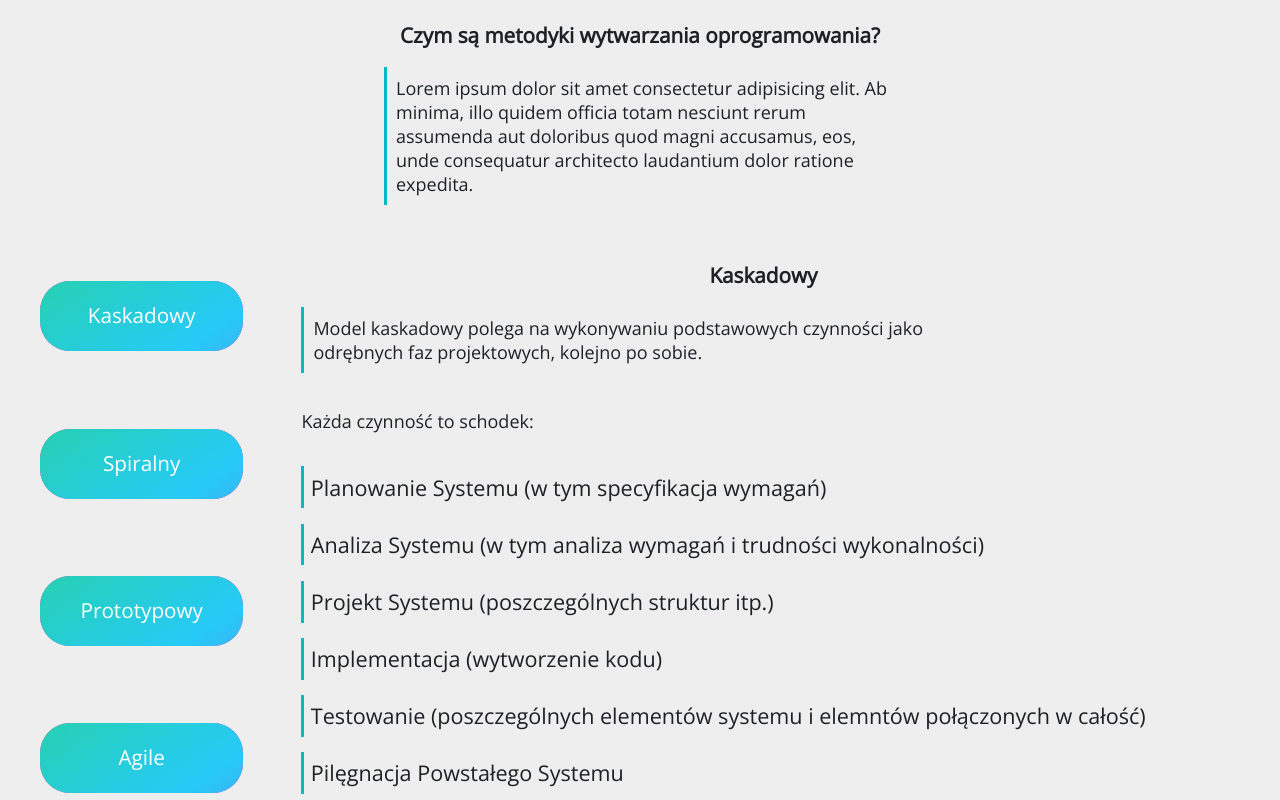
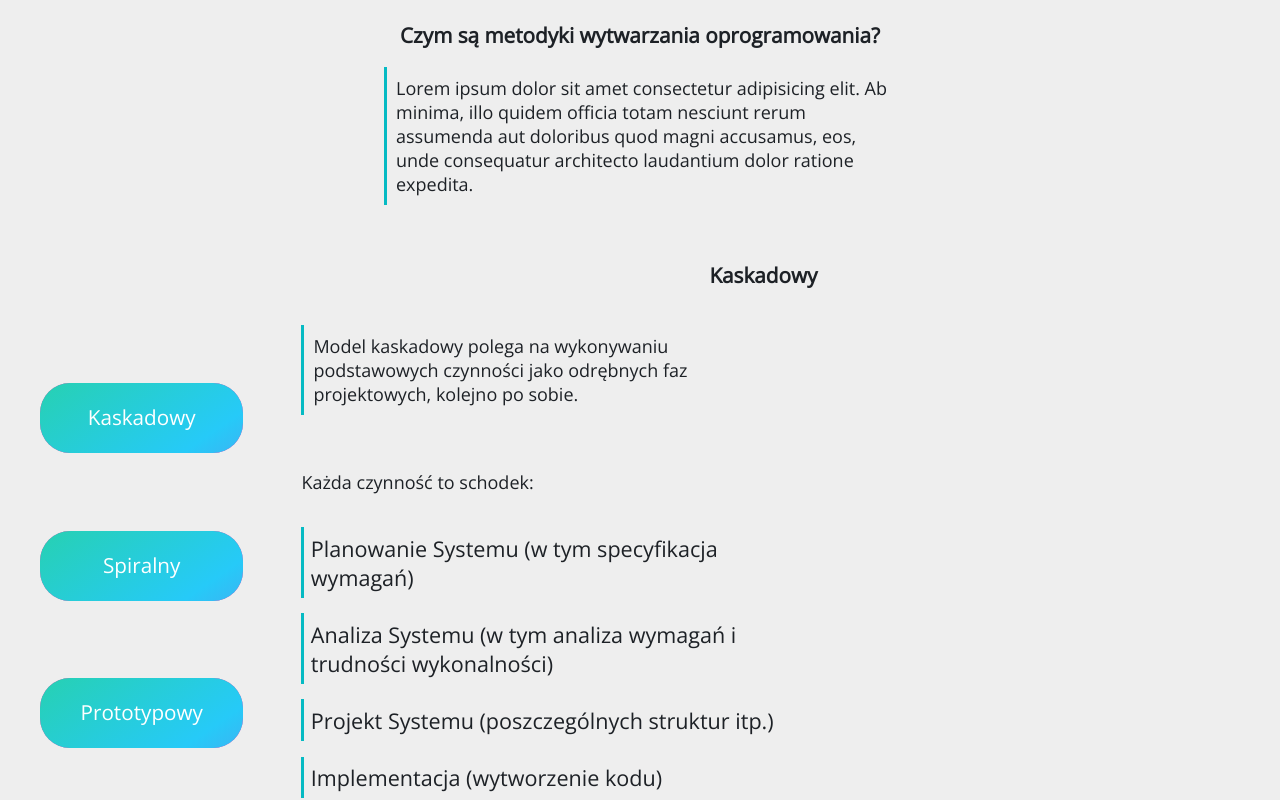
Before and after one commit to Fargos990/Praktyki, an Angular app: page /metodyki/kaskadowy in a window 1280 px wide. Shown: the top 800 px of the page. Built offline with nearby package versions, Linux system fonts and the light colour scheme.

Commit message:
GRID ZADZIALAL

```diff
--- a/src/app/kaskadowy/kaskadowy.component.html
+++ b/src/app/kaskadowy/kaskadowy.component.html
@@ -2,7 +2,7 @@
     <article class="container__article">
         <h2 class="container__article__header">Kaskadowy</h2>
 
-        <div class="container__article__holder">
+        <div class="container__article__holder container__article__holder--first">
             <p class="container__article__holder__paragraph">
                 Model kaskadowy polega na wykonywaniu podstawowych czynności jako odrębnych faz projektowych, kolejno po sobie.
 
@@ -19,7 +19,7 @@
 
     </div>
 
-    <div class="container__article__holder">
+    <div class="container__article__holder container__article__holder--second">
 
     <p class="container__article__holder__paragraph">
         Jeśli któraś z faz zwróci niesatysfakcjonujący produkt cofamy się wykonując kolejne iteracje aż do momentu kiedy otrzymamy satysfakcjonujący produkt na końcu schodków.
@@ -27,5 +27,9 @@
 
     </div>
 
+    <div class="container__article__imageholder">
+
+    </div>
+
 </article>
 </div>
--- a/src/app/kaskadowy/kaskadowy.component.scss
+++ b/src/app/kaskadowy/kaskadowy.component.scss
@@ -2,42 +2,57 @@
 
 .container
 {
+    flex-basis: 100%;
     display:flex;
     flex-wrap: wrap;
     &__article
     {
-        flex-basis: 100%;
-        display:flex;
-        flex-wrap: wrap;
+        display: grid;
+        grid-template-columns: 1.2fr 0.8fr;
+        grid-template-rows: 0.2fr auto 2fr auto;
+        gap: 1em 1em;
+        grid-template-areas:
+          "header header"
+          "article1 image"
+          "list image"
+          "article2 image";
+
         &__header
         {
+            grid-area: header;
             margin-top:1em;
-            flex-basis:100%;
             text-align: center;
             font-size:1.15em;
         }
         &__holder
         {
+            &--first
+            {
+                grid-area:article1;
+            }
+            &--second
+            {
+                grid-area:article2;
+            }
             margin-left:1em;
             margin-top:1em;
             margin-bottom:2em;
-            flex-basis: 100%;
             display:flex;
             flex-wrap: wrap;
             justify-content: left;
-
 
             &__paragraph
             {
                 flex-basis: 75%;
                 border-left:3px solid $fill-color;
                 padding:0.5em;
+                height:fit-content;
             }
 
         }
         &__listholder
         {
-            flex-basis: 100%;
+            grid-area:list;
             display:flex;
             flex-wrap: wrap;
             justify-content: left;
@@ -62,5 +77,9 @@
 
             }
         }
+        &__imageholder
+        {
+            grid-area: image;
+        }
     }
 }
--- a/src/app/metodyki/metodyki.component.scss
+++ b/src/app/metodyki/metodyki.component.scss
@@ -29,6 +29,7 @@
                 border-left:3px solid $fill-color;
                 padding:0.5em;
                 width:40%;
+
             }
         }
     }
```
